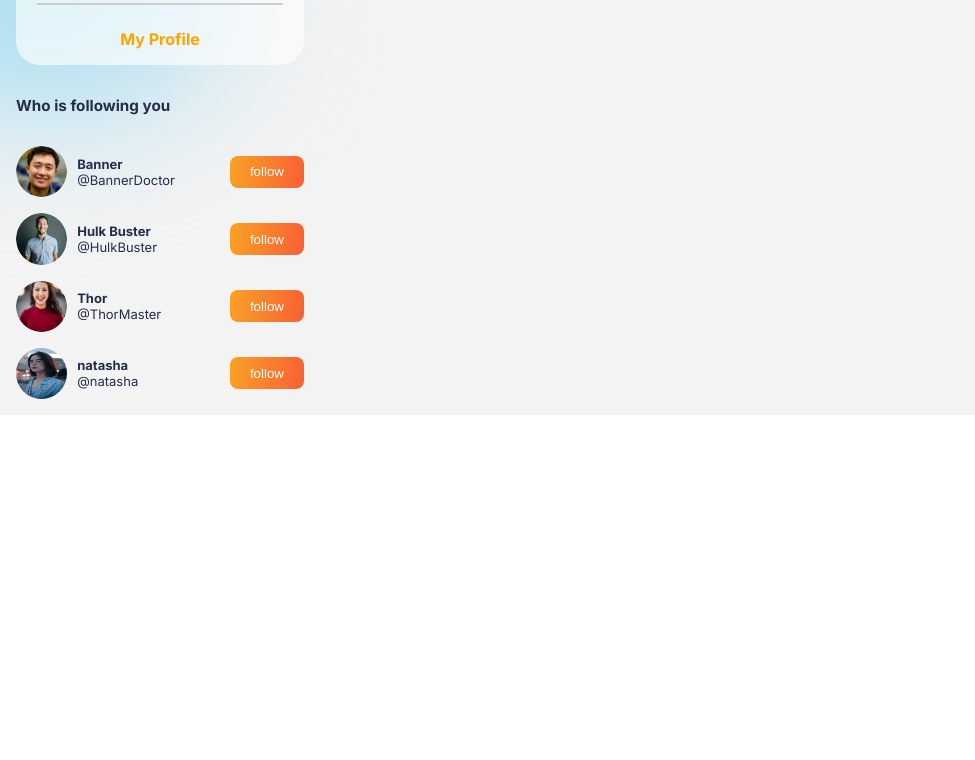
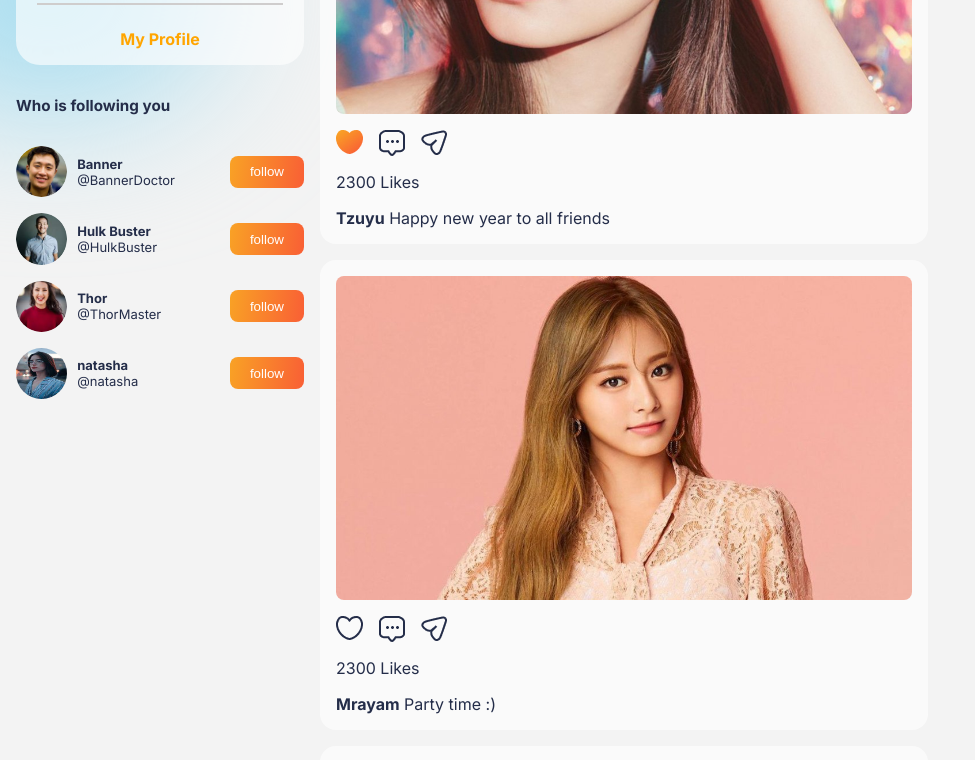
Before and after one commit to Vishalk29/SocialMediaView, a React (Create React App) app: page / in a window 1280 px wide. Shown: the part 400-1160 px from the top of the page, without its empty margins (0-975 px from the left). Before the commit the page ends 815 px from the top, so only its background shows below. Built offline with nearby package versions, Linux system fonts and the light colour scheme.

Commit message:
Have added the post side image and some logic and added style to that here we have added the webkit-scrollbar to overcome from scrolling option by applying display as none

```diff
--- a/src/App.css
+++ b/src/App.css
@@ -43,3 +43,6 @@
   background: transparent;
   border: 2px solid var(--orange);
 }
+::-webkit-scrollbar {
+  display: none;
+}
--- /dev/null
+++ b/src/Component/Data/PostData.js
@@ -0,0 +1,30 @@
+import postPic1 from '../../img/postpic1.jpg'
+import postPic2 from '../../img/postpic2.jpg'
+import postPic3 from '../../img/postpic3.JPG'
+
+export const PostData = [
+    {
+        img: postPic1,
+        name: 'Tzuyu',
+        disc: "Happy new year to all friends ",
+        likes: 2300,
+        liked: true
+
+    },
+    {
+        img: postPic2,
+        name: 'Mrayam',
+        disc: "Party time :)",
+        likes: 2300,
+        liked: false
+
+    }, {
+        img: postPic3,
+        name: 'Salena Gomez',
+        disc: "At archery Festival ",
+        likes: 800,
+        liked: false
+
+    },
+
+]
--- /dev/null
+++ b/src/Component/Post/Post.css
@@ -0,0 +1,5 @@
+.post {
+    display: flex;
+    flex-direction: column;
+    gap: 1rem;
+}
--- /dev/null
+++ b/src/Component/Post/Post.jsx
@@ -0,0 +1,15 @@
+import React from 'react'
+import './Post.css'
+import { PostData } from '../Data/PostData'
+import { Posts } from '../Posts/Posts'
+const Post = () => {
+    return (
+        <div className='post'>
+            {PostData.map((postData, id) => {
+                return <Posts data={postData} id={id} />
+            })}
+        </div>
+    )
+}
+
+export default Post
--- a/src/Component/PostSide/PostSide.jsx
+++ b/src/Component/PostSide/PostSide.jsx
@@ -1,10 +1,12 @@
 import React from 'react'
+import Post from '../Post/Post'
 import PostShare from '../PostShare/PostShare'
 
 const PostSide = () => {
     return (
         <div className="postSide">
             <PostShare />
+            <Post />
         </div>
     )
 }
--- /dev/null
+++ b/src/Component/Posts/Posts.css
@@ -0,0 +1,19 @@
+.posts {
+    display: flex;
+    flex-direction: column;
+    padding: 1rem;
+    background-color: var(--cardColor);
+    border-radius: 1rem;
+    gap: 1rem;
+}
+.posts > img {
+    width: 100%;
+    max-height: 30rem;
+    object-fit: cover;
+    border-radius: 0.5rem;
+}
+.postReact {
+    display: flex;
+    align-items: flex-start;
+    gap: 1rem;
+}
--- /dev/null
+++ b/src/Component/Posts/Posts.jsx
@@ -0,0 +1,28 @@
+import React from 'react'
+import './Posts.css'
+import comment from '../../img/comment.png'
+import share from '../../img/share.png'
+import hearts from '../../img/like.png'
+import notLike from '../../img/notlike.png'
+export const Posts = ({ data }) => {
+    return (
+        <div className="posts">
+            <img src={data.img} alt="" />
+
+            <div className="postReact">
+                <img src={data.liked ? hearts : notLike} alt="" />
+                <img src={comment} alt="" />
+                <img src={share} alt="" />
+            </div>
+            <span> {data.likes} Likes</span>
+
+            <div className="details">
+                <span> <b>{data.name}</b></span>
+                <span>  {data.disc}</span>
+            </div>
+
+        </div>
+
+
+    )
+}
```
